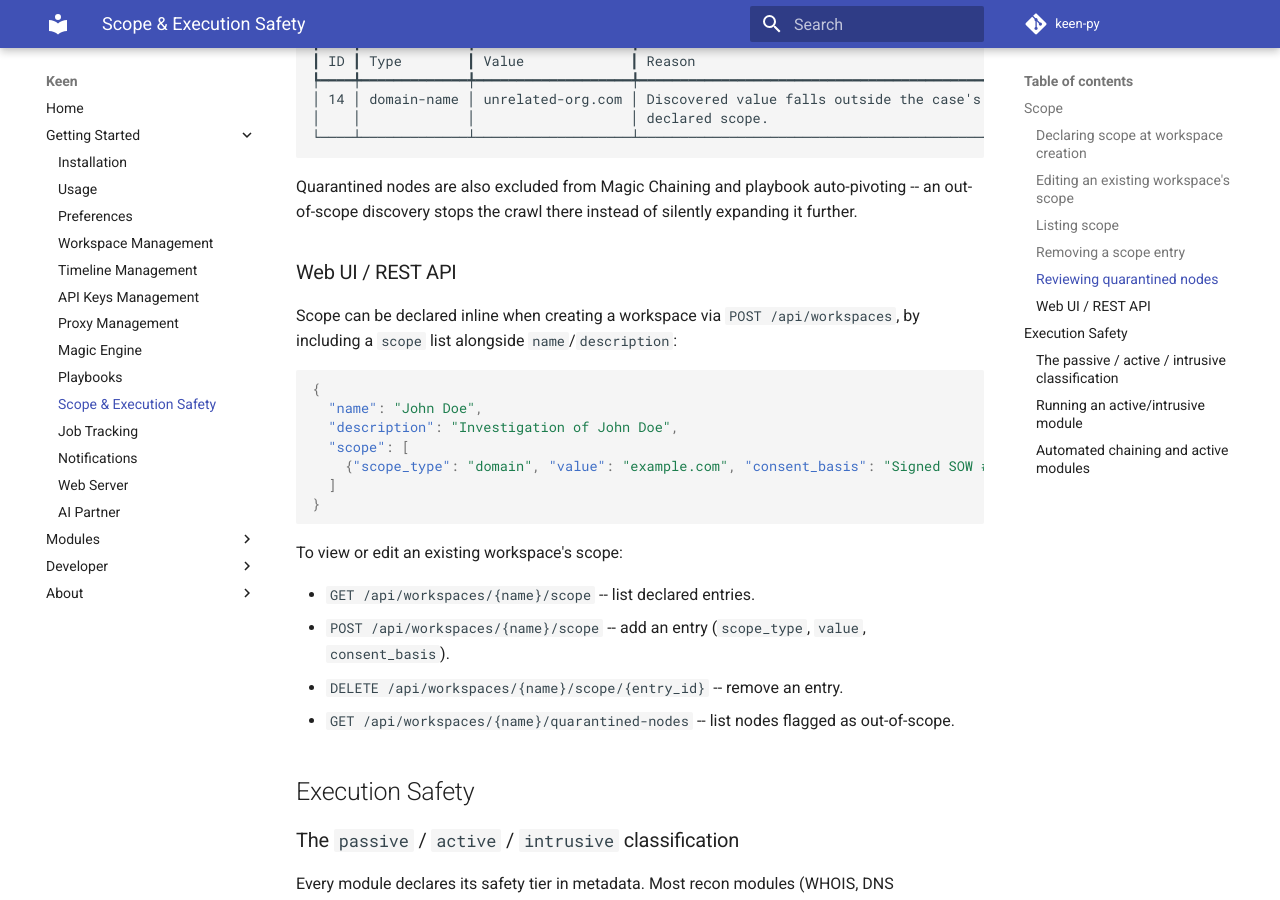
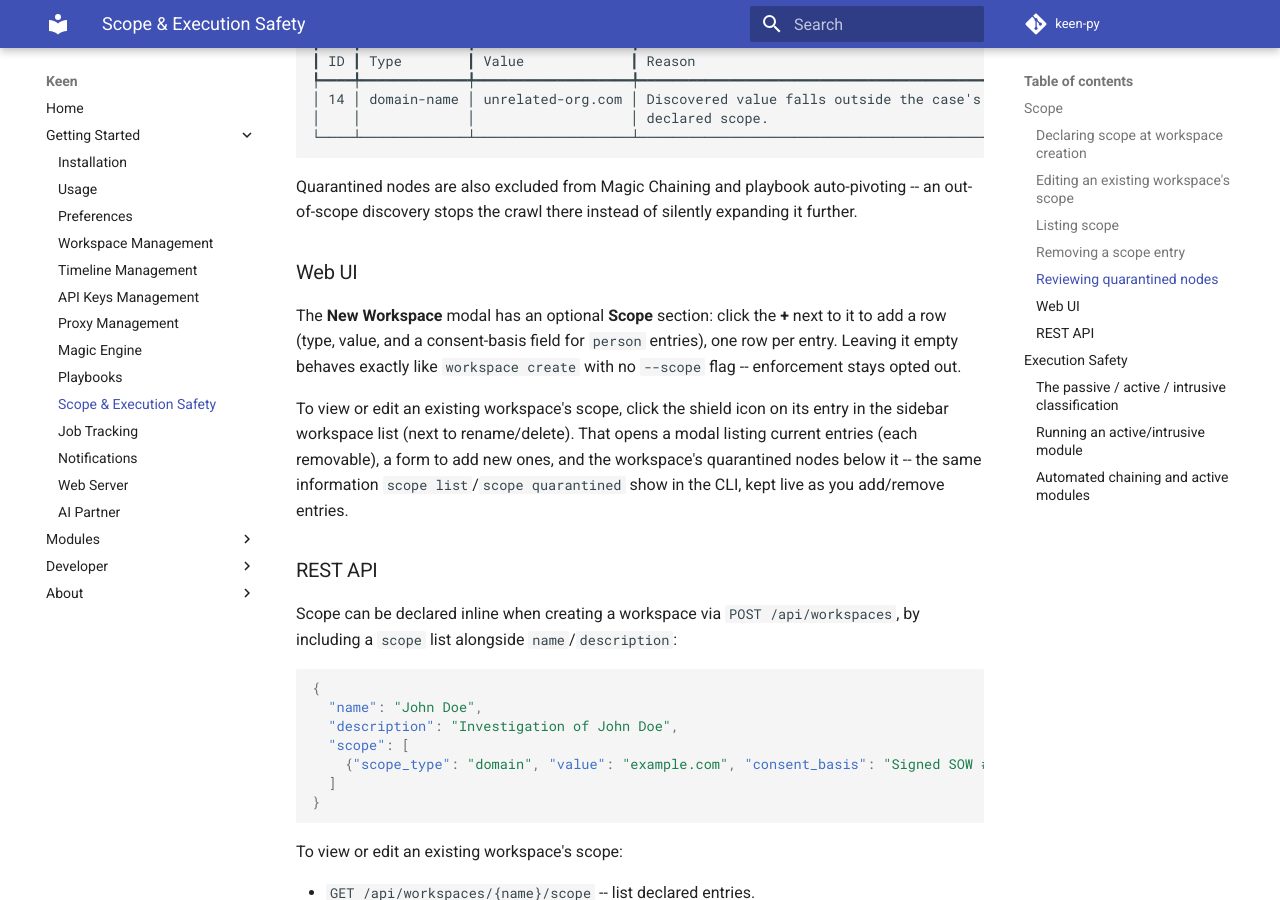
Before and after one commit to samuel-s-marques/keen-py, an MkDocs documentation site: the page built from docs/getting-started/scope_and_safety.md, in a window 1280 px wide and 900 px high, scrolled down 2097 px. Built offline with MkDocs 1.6.1 and Material for MkDocs 9.7.7, drawn with Linux system fonts in a browser that asks for light colours; comment, search, counter and statistics services are not loaded.

Commit message:
Update scope_and_safety.md

```diff
--- a/docs/getting-started/scope_and_safety.md
+++ b/docs/getting-started/scope_and_safety.md
@@ -82,7 +82,13 @@ keen[John Doe] > scope quarantined
 
 Quarantined nodes are also excluded from Magic Chaining and playbook auto-pivoting -- an out-of-scope discovery stops the crawl there instead of silently expanding it further.
 
-### Web UI / REST API
+### Web UI
+
+The **New Workspace** modal has an optional **Scope** section: click the **+** next to it to add a row (type, value, and a consent-basis field for `person` entries), one row per entry. Leaving it empty behaves exactly like `workspace create` with no `--scope` flag -- enforcement stays opted out.
+
+To view or edit an existing workspace's scope, click the shield icon on its entry in the sidebar workspace list (next to rename/delete). That opens a modal listing current entries (each removable), a form to add new ones, and the workspace's quarantined nodes below it -- the same information `scope list`/`scope quarantined` show in the CLI, kept live as you add/remove entries.
+
+### REST API
 
 Scope can be declared inline when creating a workspace via `POST /api/workspaces`, by including a `scope` list alongside `name`/`description`:
 
```
